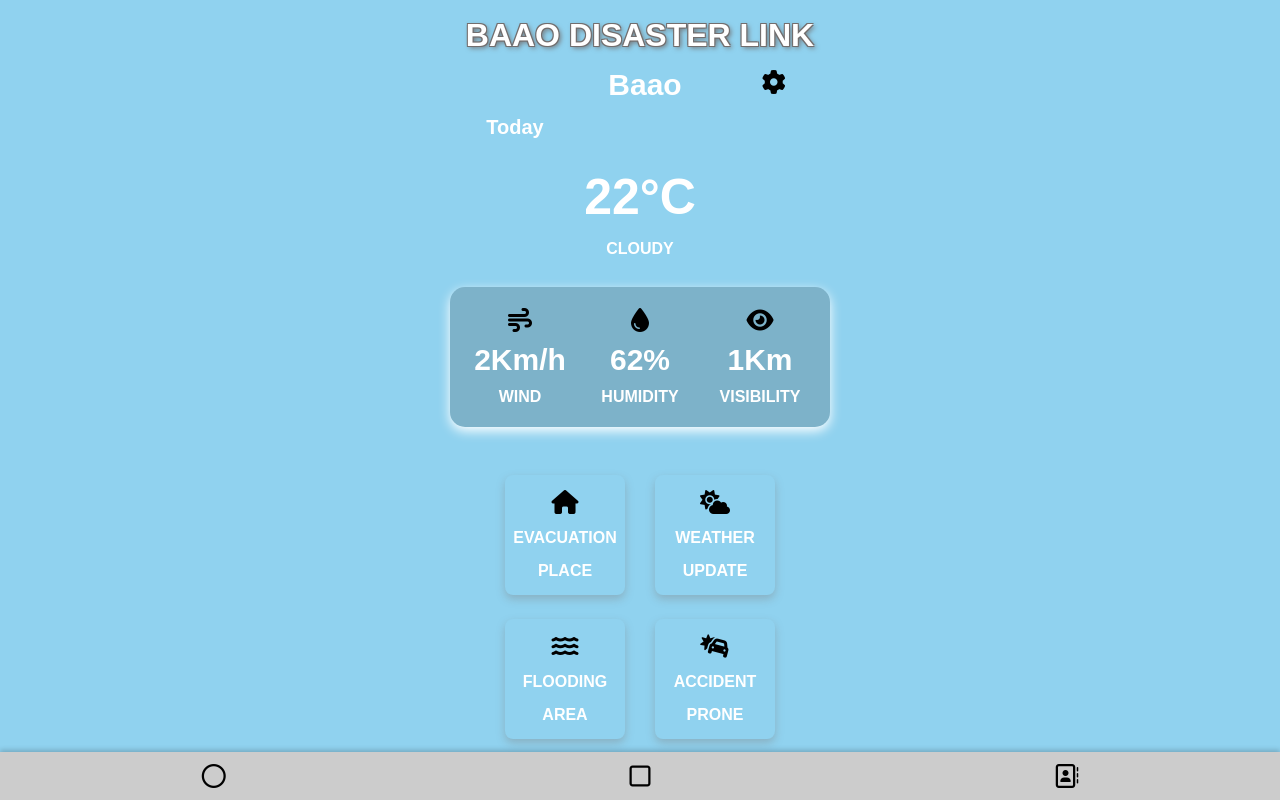
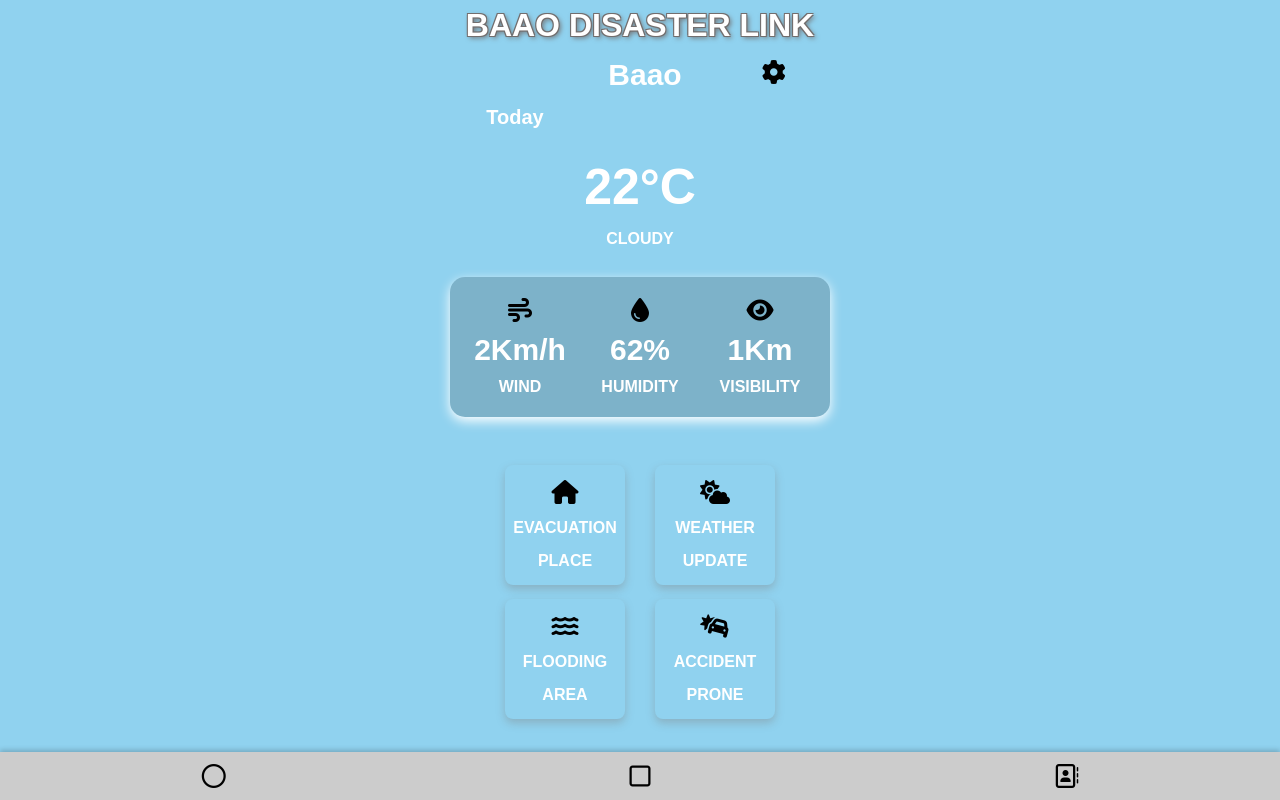
Before and after one commit to kaycoder1818/Baao-Disaster-Link, a Flask app: page /home in a window 1280 px wide. Run offline with Flask 3, Linux system fonts and the light colour scheme.

Commit message:
fixed layout

```diff
--- a/static/css/home.css
+++ b/static/css/home.css
@@ -35,8 +35,14 @@ body {
 
 
 /* disable the ability to vertical scroll */
+/* body, html {
+  overflow: hidden;
+  height: 100%;
+} */
+
 body, html {
-  overflow: hidden;
+  margin: 0;
+  padding: 0;
   height: 100%;
 }
 
@@ -61,7 +67,7 @@ body, html {
 
 
 
-.dashboard-wrapper{
+/* .dashboard-wrapper{
 
   flex: 1;
   margin: 10px;
@@ -69,8 +75,27 @@ body, html {
   align-items: center;
   justify-content: center;
   flex-direction: column;
-  /* padding: 9vh; */
-  /*border: solid black;*/
+  padding: 9vh;
+  border: solid black;
+} */
+
+
+.dashboard-wrapper {
+  flex: 1;
+  display: flex;
+  flex-direction: column;
+  align-items: center;
+  justify-content: flex-start;
+  overflow-y: auto;
+  padding-bottom: 100px; /* prevent content from hiding behind bottom-nav */
+  max-height: calc(100vh - 60px); /* adjust 60px to match your .bottom-nav height */
+}
+
+
+.page-container {
+  display: flex;
+  flex-direction: column;
+  height: 100vh;
 }
 
 .horizontal-box{
--- a/templates/home.html
+++ b/templates/home.html
@@ -1,6 +1,7 @@
 <!-- templates\home.html -->
 <!DOCTYPE html>
 <html lang="en">
+
   <head>
       <meta charset="UTF-8">
       <meta name="viewport" content="width=device-width, initial-scale=1.0">
@@ -11,7 +12,9 @@
       <link rel="stylesheet" href="{{ url_for('static', filename='css/home.css') }}">
       <script src="{{ url_for('static', filename='js/script2.js') }}" defer></script>
   </head>
+
   <body>
+    <div class="page-container">
       <div class="dashboard-wrapper">
           <div class="horizontal-box" >
               <!-- <div class="nested-box-image" >
@@ -197,13 +200,12 @@
           </div>
 
       </div>
-
       <div class="bottom-nav">
         <i class="far fa-circle nav-icon" title="Home" id="nav-home"></i>
         <i class="far fa-square nav-icon" title="Phone" id="nav-phone"></i>
         <i class="far fa-address-book nav-icon" title="Phonebook" id="nav-phonebook"></i>
       </div>
-
-
+    </div>
+  </body>
 
 </html>
```
Lines whose indentation alone changed are shown as unchanged.
